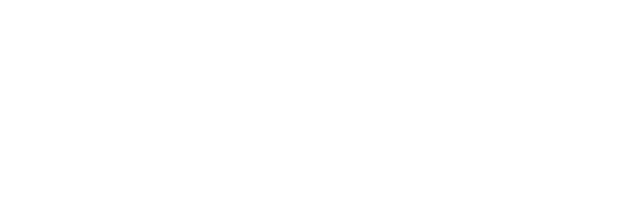
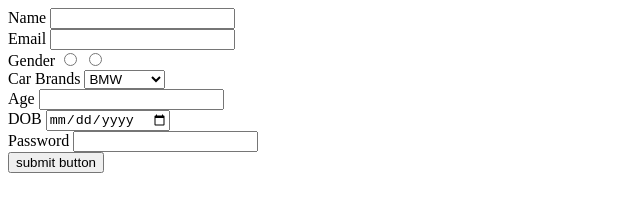
Before and after one commit to acciojob/signup-form-car-shri214, a website: page main.html in a window 1280 px wide. Shown: the whole page, without its empty margins (0-640 px from the left). Drawn offline with Linux system fonts and the light colour scheme.

Commit message:
created a submission

```diff
--- a/main.html
+++ b/main.html
@@ -8,6 +8,45 @@
 
 <body>
 	<!-- the entire body must be written by student -->
+	<form method="post">
+		<div>
+		<label for="name"> Name</label>
+		<input type="text" id="name" required>
+	</div>
+	<div>
+		<label for="email">Email</label>
+		<input type="email" id="email" required>
+	</div>
+	<div>
+		<lable for="gender">Gender</lable>
+		<input type="radio" name="gender" id="gender" required>
+		<input type="radio" name="gender" id="gender" required>
+	</div>
+		<div>
+			<label for="cars">Car Brands</label>
+			<select>
+				<option id="cars">BMW</option>
+				<option id="cars">Audi</option>
+				<option id="cars">Mercedez</option>
+			</select>
+		</div>
+		<div>
+			<label for="carage">Age</label>
+			<input type="number" id="carage" required>
+		</div>
+		<div>
+			<label for="dop">DOB</label>
+			<input type="date" id="dop" required>
+		</div>
+		<div>
+			<label for="password">Password</label>
+			<input type="password" id="password" required>
+		</div>
+
+	<div>
+		<button type="submit" value="submit button">submit button</button>
+	</div>
+	</form>
     <script type="text/javascript" src="./script.js">
 </script>
 
```
